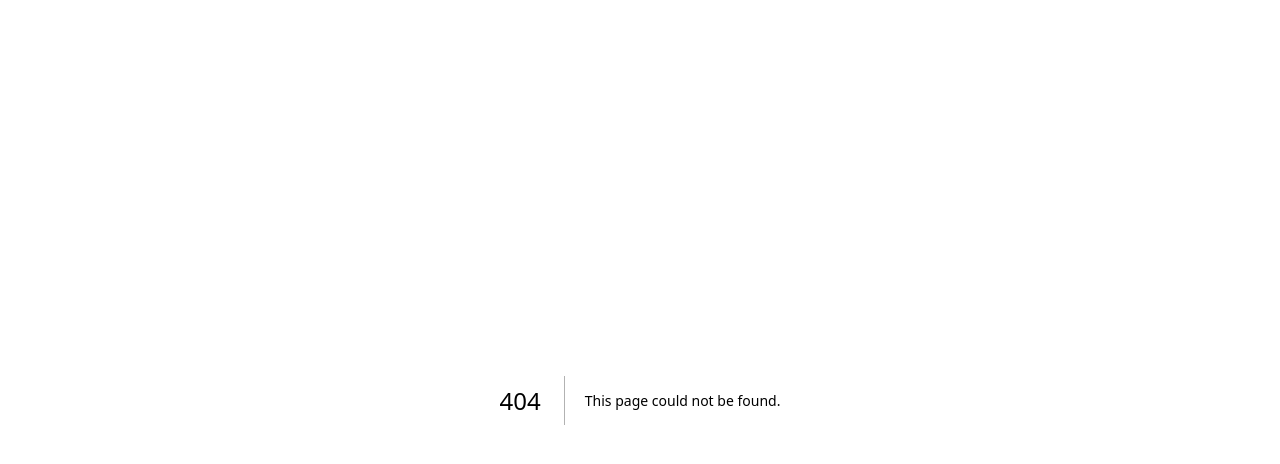
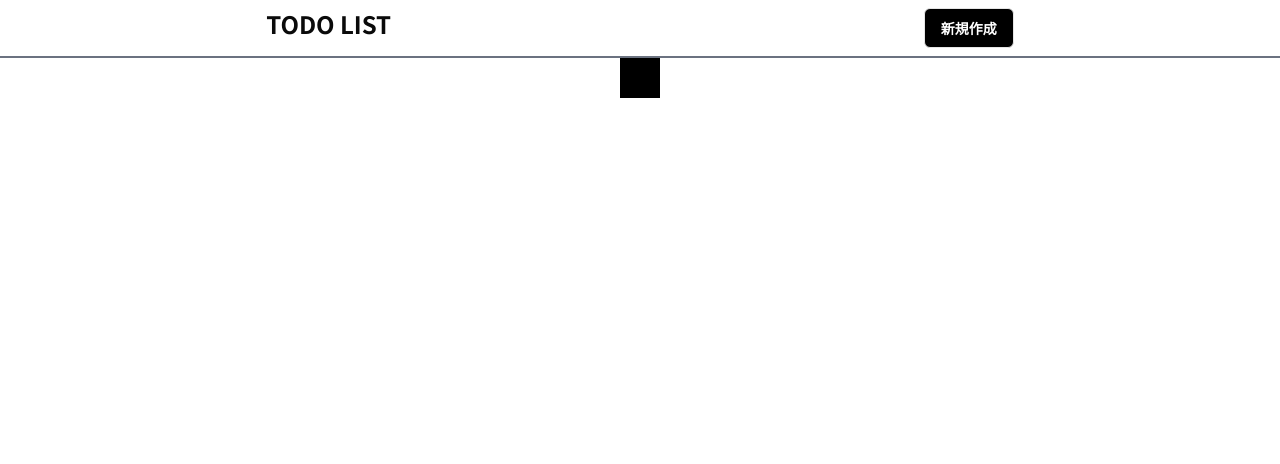
Before and after one commit to Fudy-V/todo20241110, a Next.js app: page /todo in a window 1280 px wide. Before the commit this address had no page. Shown: the top 464 px of the page. Built offline with nearby package versions, Linux system fonts and the light colour scheme.

Commit message:
🎨 フォルダ配置変更(app/todoをルートページに設定)

```diff
--- a/src/app/page.tsx
+++ b/src/app/page.tsx
@@ -1,9 +1,6 @@
-import Header from "@/components/Header/Header";
+import { redirect } from "next/navigation";
 
 export default function Home() {
-  return (
-    <>
-      <Header title="TODO LIST" buttonText="登録" />
-    </>
-  );
+  redirect("/todo"); // /todoにリダイレクト
+  return null;
 }
--- /dev/null
+++ b/src/app/todo/page.tsx
@@ -0,0 +1,12 @@
+import Header from "@/components/Header/Header";
+
+export default function Home() {
+  return (
+    <>
+      <Header title="TODO LIST" buttonText="登録" />
+      <main className="px-4 flex flex-row justify-center">
+        <div className="w-10 h-10 bg-black"></div>
+      </main>
+    </>
+  );
+}
```
